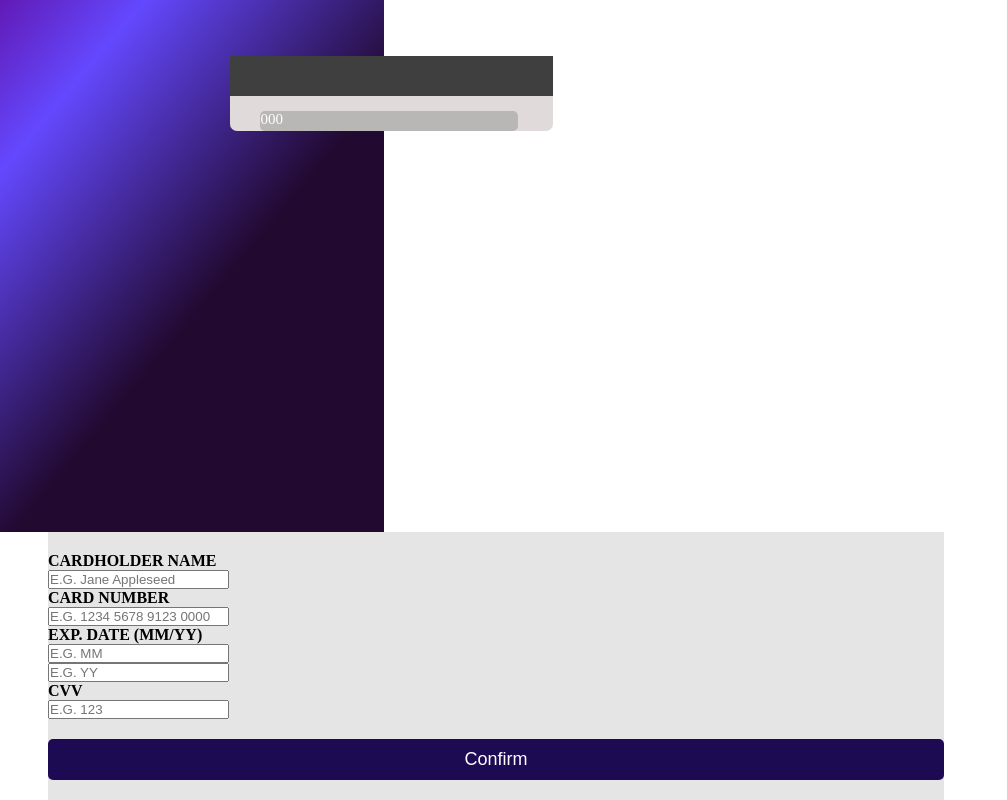
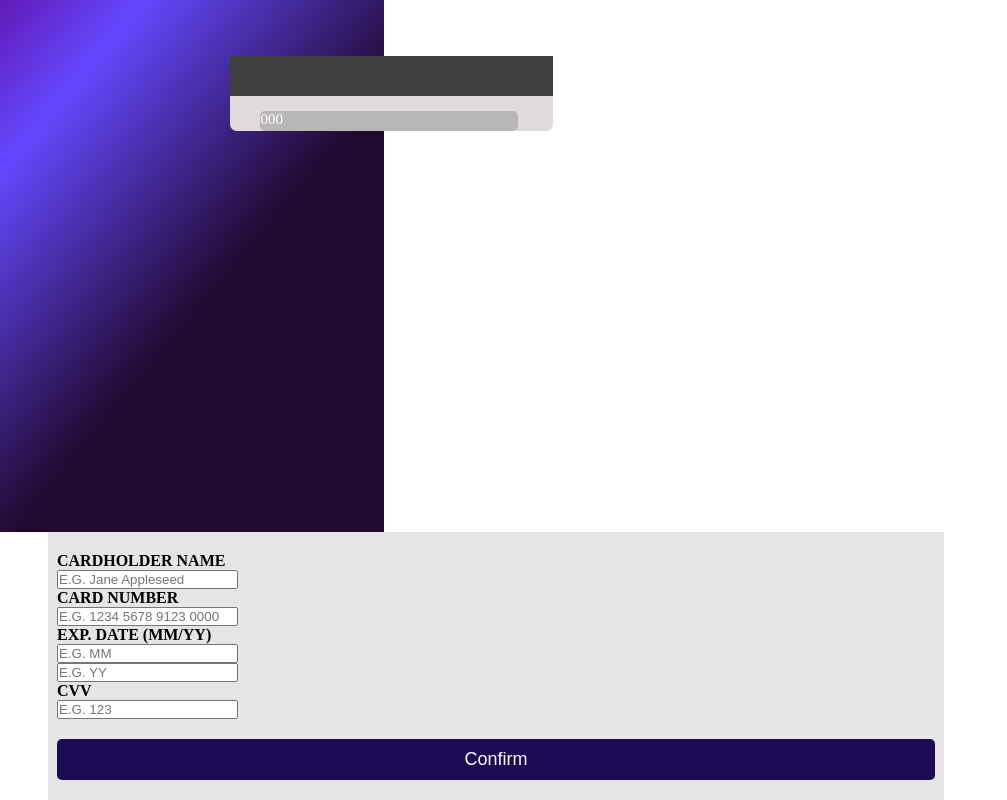
Before and after one commit to Anie22/Interactive-Card-Vue, a Vue app: page / in a window 1280 px wide. Shown: the part 268-1068 px from the top of the page, without its empty margins (0-1007 px from the left). Built offline with nearby package versions, Linux system fonts and the light colour scheme; the HTML template or start-up script is replaced by a standard one.

Commit message:
first commit

```diff
--- a/src/views/HomeView.vue
+++ b/src/views/HomeView.vue
@@ -236,7 +236,7 @@ export default {
   }
 }
 .next{
-  padding: 20px 0;
+  padding: 20px 9px;
   margin-left: 3em;
   width: 100%;
   height: fit-content;
```
